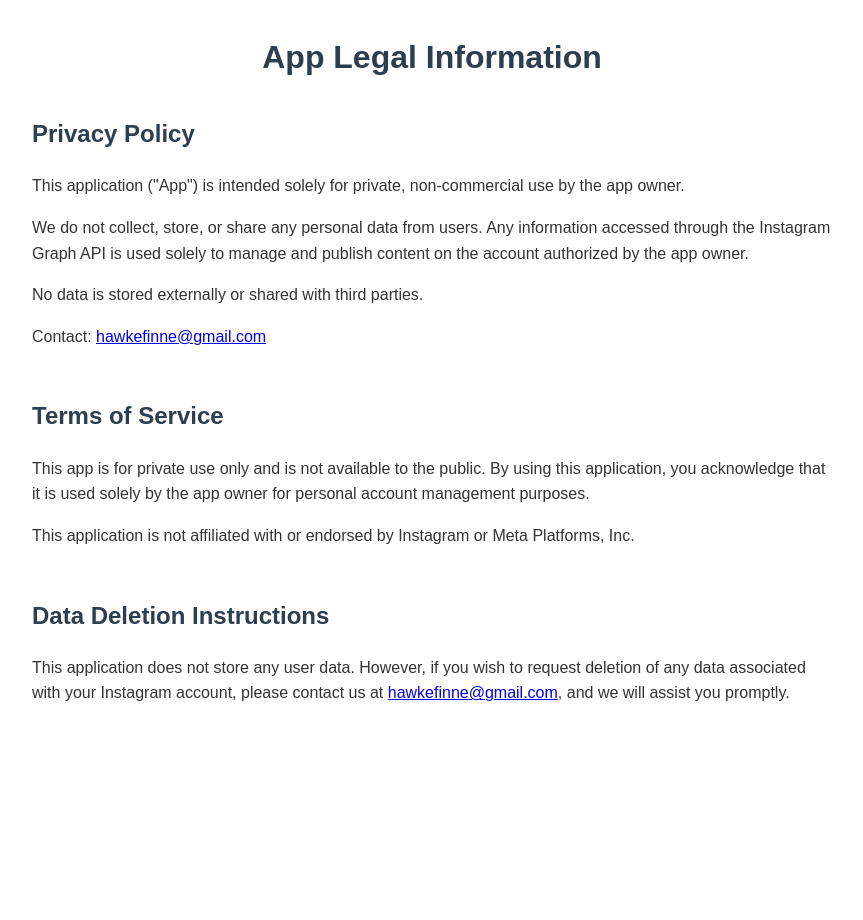
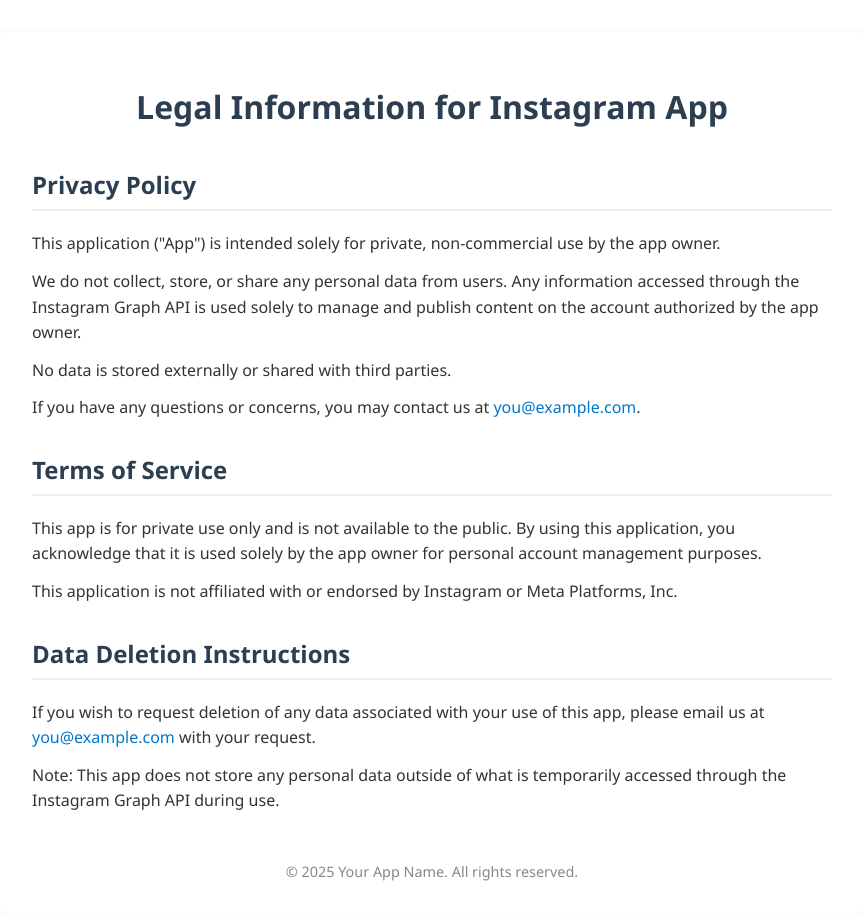
Before and after one commit to fellabloke/fellabloke.github.io, a plain HTML site: page index.html in a window 1280 px wide. Shown: the whole page, without its empty margins (208-1071 px from the left). Before the commit the page ends 800 px from the top, so only its background shows below. Drawn offline with Linux system fonts and the light colour scheme.

Commit message:
Update index.html

```diff
--- a/index.html
+++ b/index.html
@@ -3,38 +3,65 @@
 <head>
   <meta charset="UTF-8" />
   <meta name="viewport" content="width=device-width, initial-scale=1.0"/>
-  <title>App Legal Information</title>
+  <title>Legal Information - Instagram Private App</title>
   <style>
     body {
-      font-family: Arial, sans-serif;
+      font-family: 'Segoe UI', Tahoma, Geneva, Verdana, sans-serif;
+      background-color: #f9f9f9;
+      color: #333;
       max-width: 800px;
       margin: 2rem auto;
-      padding: 0 1rem;
-      line-height: 1.6;
-      color: #333;
+      padding: 2rem;
+      box-shadow: 0 0 10px rgba(0, 0, 0, 0.05);
+      background: white;
+      border-radius: 8px;
     }
-    h1, h2 {
+
+    h1 {
+      text-align: center;
+      margin-bottom: 2.5rem;
       color: #2c3e50;
     }
-    h1 {
+
+    h2 {
+      color: #2c3e50;
+      margin-top: 2rem;
+      border-bottom: 2px solid #eee;
+      padding-bottom: 0.5rem;
+    }
+
+    p {
+      margin: 0.75rem 0;
+      line-height: 1.6;
+    }
+
+    a {
+      color: #0077cc;
+      text-decoration: none;
+    }
+
+    a:hover {
+      text-decoration: underline;
+    }
+
+    footer {
+      margin-top: 3rem;
       text-align: center;
-      margin-bottom: 2rem;
-    }
-    section {
-      margin-bottom: 3rem;
+      font-size: 0.9rem;
+      color: #888;
     }
   </style>
 </head>
 <body>
 
-  <h1>App Legal Information</h1>
+  <h1>Legal Information for Instagram App</h1>
 
   <section id="privacy-policy">
     <h2>Privacy Policy</h2>
     <p>This application ("App") is intended solely for private, non-commercial use by the app owner.</p>
     <p>We do not collect, store, or share any personal data from users. Any information accessed through the Instagram Graph API is used solely to manage and publish content on the account authorized by the app owner.</p>
     <p>No data is stored externally or shared with third parties.</p>
-    <p>Contact: <a href="mailto:hawkefinne@gmail.com">hawkefinne@gmail.com</a></p>
+    <p>If you have any questions or concerns, you may contact us at <a href="mailto:you@example.com">you@example.com</a>.</p>
   </section>
 
   <section id="terms-of-service">
@@ -45,8 +72,13 @@
 
   <section id="data-deletion">
     <h2>Data Deletion Instructions</h2>
-    <p>This application does not store any user data. However, if you wish to request deletion of any data associated with your Instagram account, please contact us at <a href="mailto:hawkefinne@gmail.com">hawkefinne@gmail.com</a>, and we will assist you promptly.</p>
+    <p>If you wish to request deletion of any data associated with your use of this app, please email us at <a href="mailto:you@example.com">you@example.com</a> with your request.</p>
+    <p>Note: This app does not store any personal data outside of what is temporarily accessed through the Instagram Graph API during use.</p>
   </section>
+
+  <footer>
+    &copy; 2025 Your App Name. All rights reserved.
+  </footer>
 
 </body>
 </html>
```
